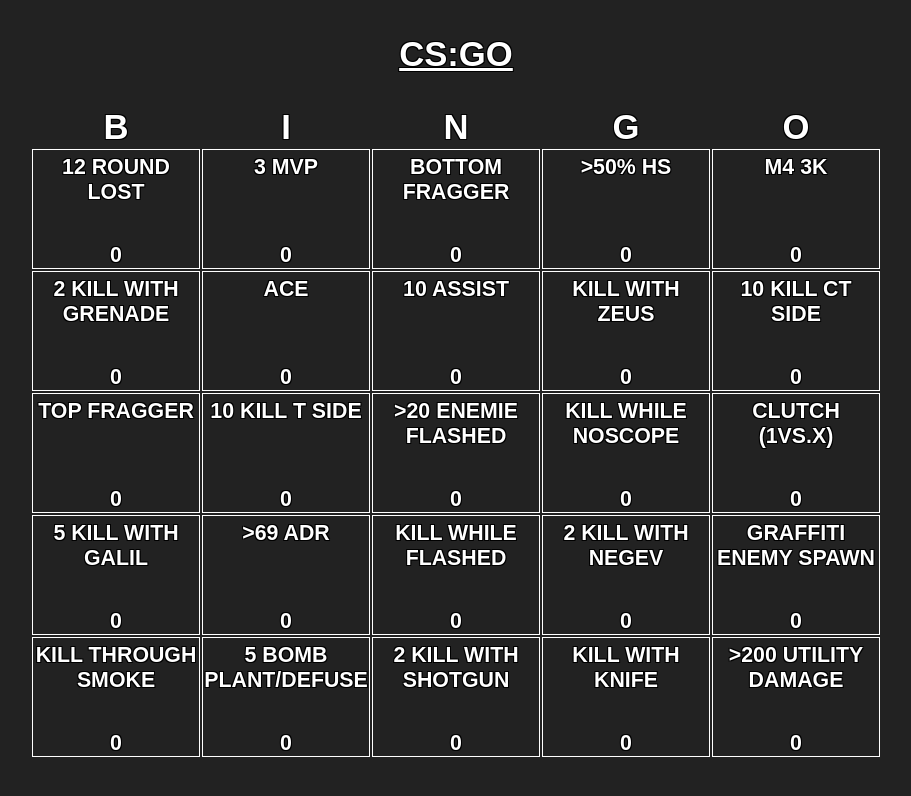
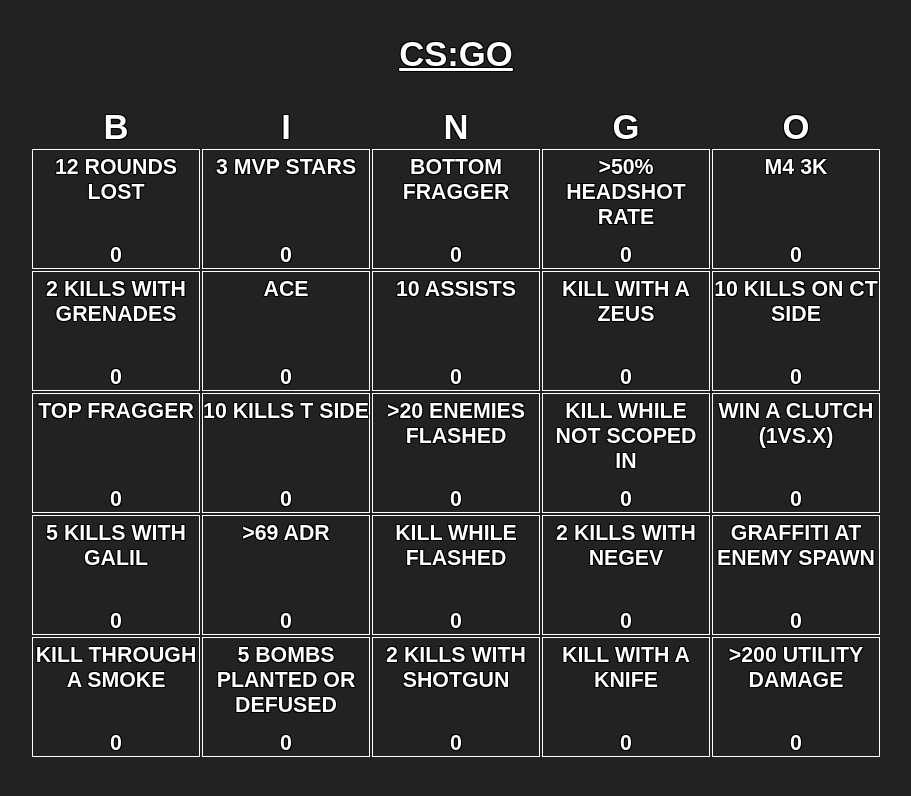
Before and after one commit to teremich/csgobingo, a Vue app: page / in a window 1280 px wide. Shown: the top 796 px of the page, without its empty margins (184-1095 px from the left). Built offline with nearby package versions, Linux system fonts and the light colour scheme; the HTML template or start-up script is replaced by a standard one.

Commit message:
added grammar

```diff
--- a/src/fields.ts
+++ b/src/fields.ts
@@ -1,34 +1,34 @@
 const fields = [
-  "kill through wall",
-  "graffiti enemy spawn",
-  "5 bomb plant/defuse",
-  ">50% HS",
-  "10 assist",
-  ">20 enemie flashed",
+  "kill through a wall",
+  "graffiti at enemy spawn",
+  "5 bombs planted or defused",
+  ">50% headshot rate",
+  "10 assists",
+  ">20 enemies flashed",
   "top fragger",
-  "10 kill ct side",
+  "10 kills on ct side",
   "ace",
   ">200 utility damage",
-  "kill with knife",
+  "kill with a knife",
   "kill while flashed",
-  "kill while noscope",
-  "2 kill with negev",
-  "2 kill with grenade",
-  "kill through smoke",
-  "10 kill t side",
-  "kill with zeus",
+  "kill while not scoped in",
+  "2 kills with negev",
+  "2 kills with grenades",
+  "kill through a smoke",
+  "10 kills t side",
+  "kill with a zeus",
   ">69 ADR",
   "bottom fragger",
-  "5 kill with enemy weapon",
-  "3 MVP",
-  "clutch (1vs.X)",
+  "5 kills with an enemy weapon",
+  "3 MVP stars",
+  "win a clutch (1vs.X)",
   "AK 3K",
   "M4 3K",
-  "5 kill with Famas",
-  "5 kill with galil",
-  "5 kill with pistol",
-  "2 kill with shotgun",
-  "12 round lost",
+  "5 kills with Famas",
+  "5 kills with galil",
+  "5 kills with pistol",
+  "2 kills with shotgun",
+  "12 rounds lost",
   "suicide"
 ];
 export default fields;
```
